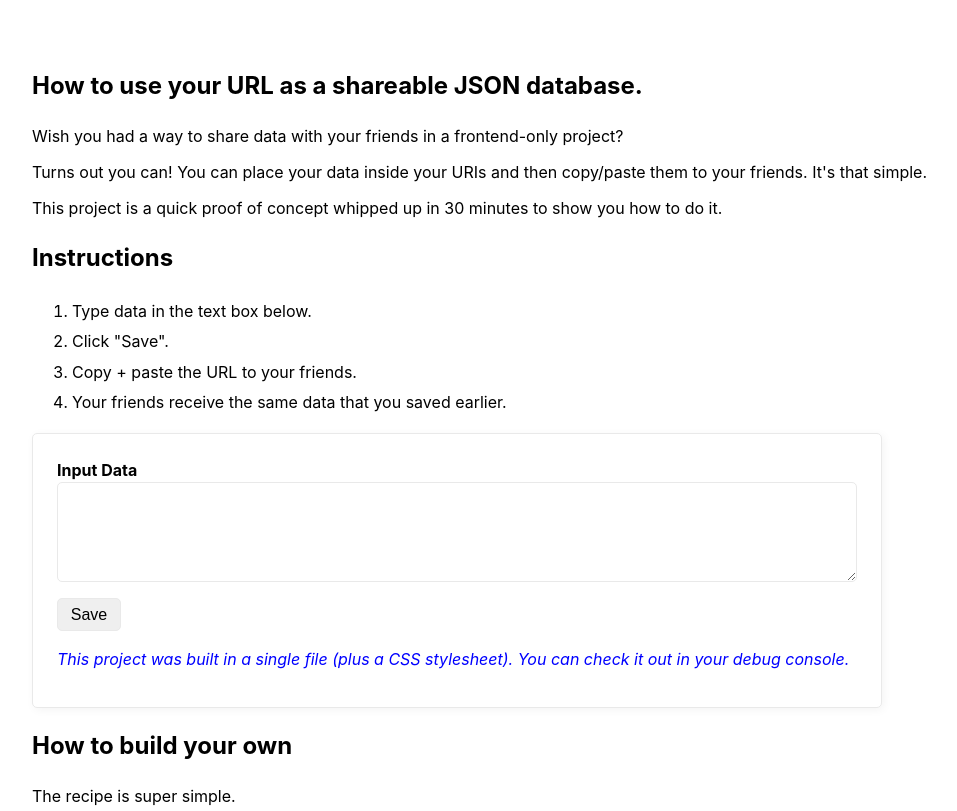
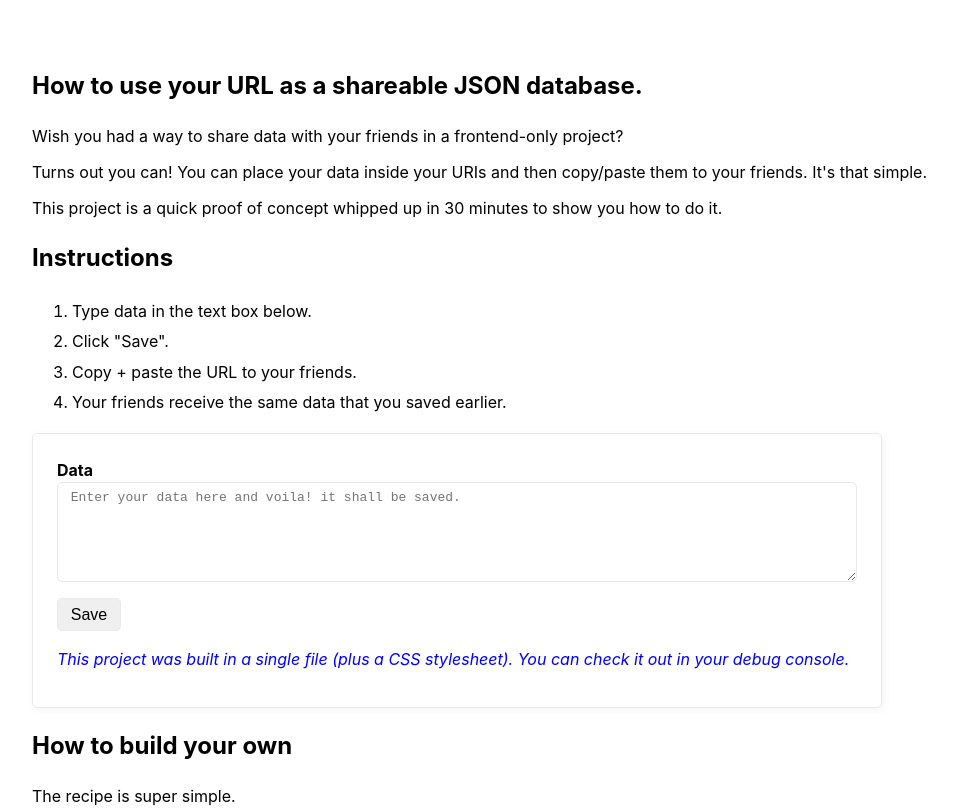
Before and after one commit to monarchwadia/save-data-in-url, a website: page index.html in a window 1280 px wide. Shown: the top 811 px of the page, without its empty margins (68-1025 px from the left). Drawn offline with Linux system fonts and the light colour scheme.

Commit message:
Added README.md

```diff
--- a/index.html
+++ b/index.html
@@ -35,8 +35,9 @@
 
         <form onsubmit="saveText()">
           <label for="input-body">
-            Input Data
+            Data
             <textarea
+              placeholder="Enter your data here and voila! it shall be saved."
               name="input-body"
               id="input-body"
               style="min-width: 100%; min-height: 100px; box-sizing: border-box"
```
Also changed, not shown: README.md (added).
